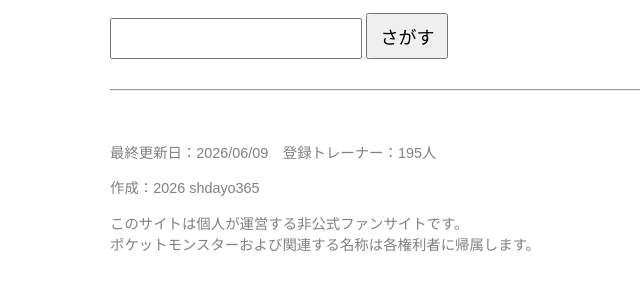
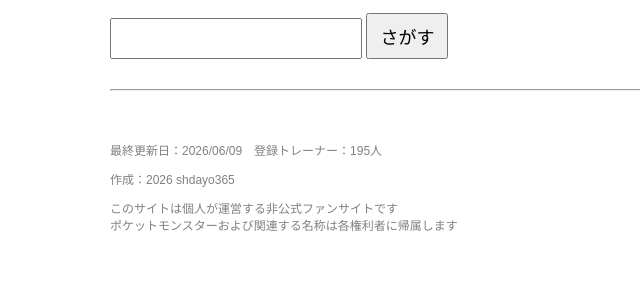
Before and after one commit to shdayo365/pokemon-trainer-db, a plain HTML site: page index.html in a window 1280 px wide. Shown: the part 176-466 px from the top of the page, without its empty margins (130-770 px from the left). Drawn offline with Linux system fonts and the light colour scheme.

Commit message:
index.html

```diff
--- a/index.html
+++ b/index.html
@@ -127,13 +127,13 @@ if (pokemonList) {
 
     <hr>
 
-<footer style="margin-top:50px;font-size:0.9em;color:gray;">
+<footer style="margin-top:50px;font-size:12px;color:gray;">
 
   <p>最終更新日：2026/06/09　登録トレーナー：195人</p>
   <p>作成：2026 shdayo365</p>
   <p>
-    このサイトは個人が運営する非公式ファンサイトです。<br>
-    ポケットモンスターおよび関連する名称は各権利者に帰属します。
+    このサイトは個人が運営する非公式ファンサイトです<br>
+    ポケットモンスターおよび関連する名称は各権利者に帰属します
   </p>
 
 </footer>
```
